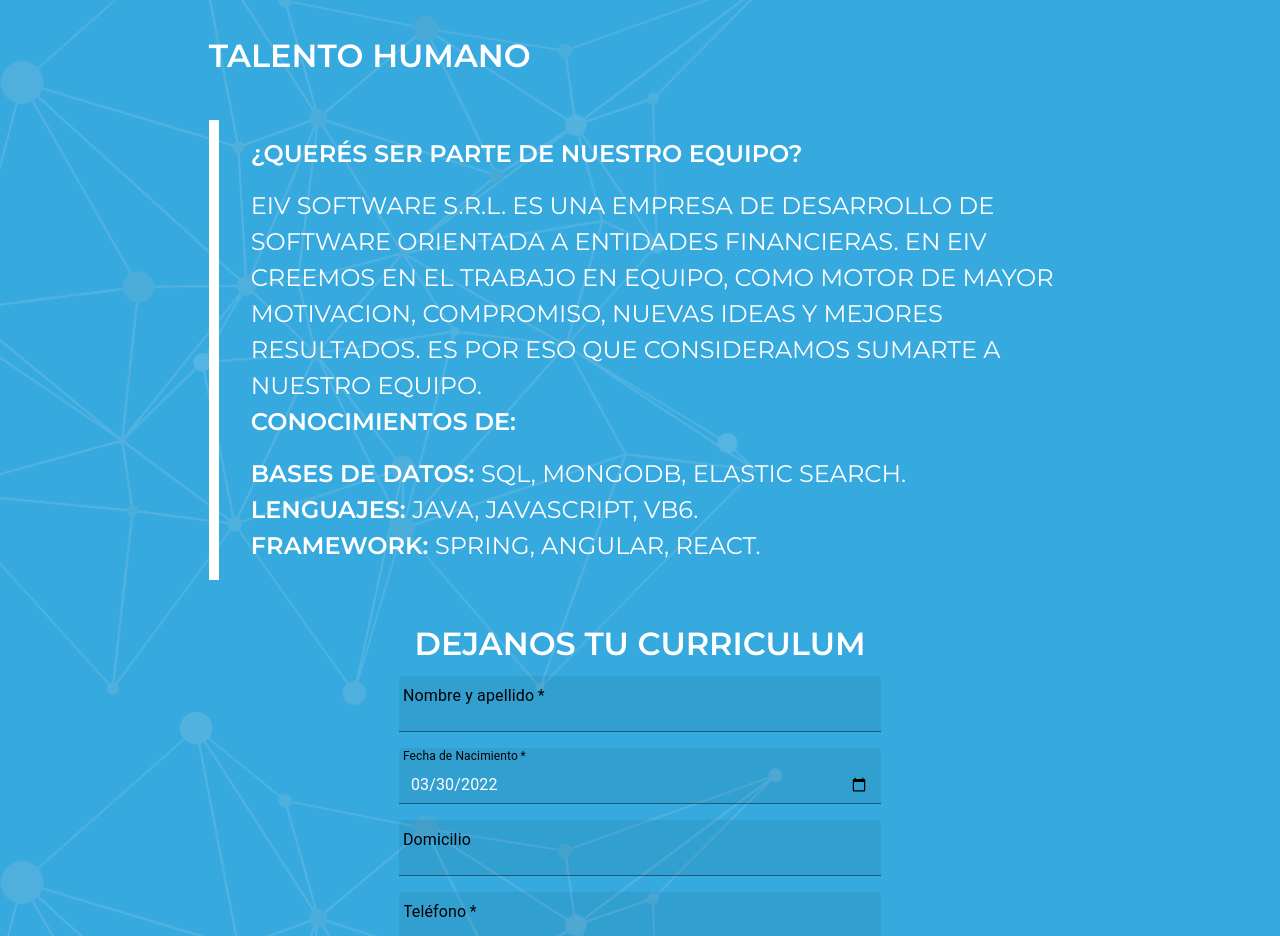
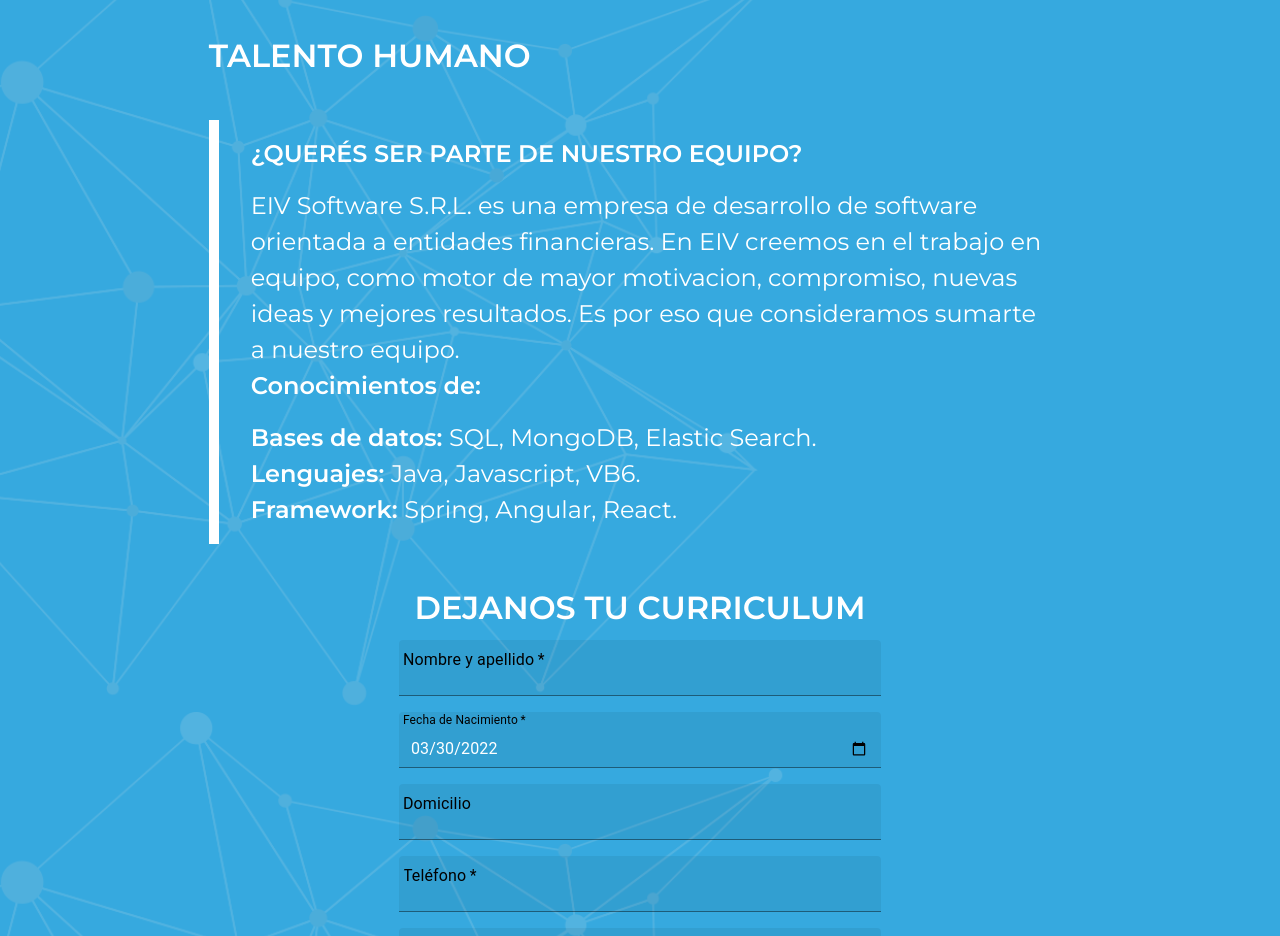
Before and after one commit to matimaini/EIV-WEB, a React (Create React App) app: page / in a window 1280 px wide. Shown: the part 5060-5996 px from the top of the page. Built offline with nearby package versions, Linux system fonts and the light colour scheme.

Commit message:
Pequeños arreglos de estilo,href y arrows en num

```diff
--- a/src/components/contacto/Contacto.js
+++ b/src/components/contacto/Contacto.js
@@ -17,7 +17,7 @@
         label: 'Nombre y apellido',
         required: true,
     },
-    empresa: {
+    empresas: {
         value: '',
         label: 'Empresa',
         required: true,
--- a/src/components/rrhh/Rrhh.js
+++ b/src/components/rrhh/Rrhh.js
@@ -59,13 +59,14 @@
                                     }}>
                                         <b>¿QUERÉS SER PARTE DE NUESTRO EQUIPO?</b>
                                         <p />
-                                        EIV SOFTWARE S.R.L. ES UNA EMPRESA DE DESARROLLO DE SOFTWARE ORIENTADA A ENTIDADES FINANCIERAS.
-                                        EN EIV CREEMOS EN EL TRABAJO EN EQUIPO, COMO MOTOR DE MAYOR MOTIVACION, COMPROMISO, NUEVAS IDEAS Y MEJORES RESULTADOS.
-                                        ES POR ESO QUE CONSIDERAMOS SUMARTE A NUESTRO EQUIPO.<br />
-                                        <p><b>CONOCIMIENTOS DE: </b></p>
-                                        <b>BASES DE DATOS: </b>SQL, MONGODB, ELASTIC SEARCH.<br />
-                                        <b>LENGUAJES: </b>JAVA, JAVASCRIPT, VB6.<br />
-                                        <b>FRAMEWORK: </b>SPRING, ANGULAR, REACT.<br />
+
+                                        EIV Software S.R.L. es una empresa de desarrollo de software orientada a entidades financieras.
+                                        En EIV creemos en el trabajo en equipo, como motor de mayor motivacion, compromiso, nuevas ideas y mejores resultados.
+                                        Es por eso que consideramos sumarte a nuestro equipo.<br />
+                                        <p><b>Conocimientos de: </b></p>
+                                        <b>Bases de datos: </b>SQL, MongoDB, Elastic Search.<br />
+                                        <b>Lenguajes: </b>Java, Javascript, VB6.<br />
+                                        <b>Framework: </b>Spring, Angular, React.<br />
 
                                     </Box>
                                 </Typography>
--- a/src/index.css
+++ b/src/index.css
@@ -1,12 +1,24 @@
 body {
   margin: 0;
-  font-family: -apple-system, BlinkMacSystemFont, 'Segoe UI', 'Roboto', 'Oxygen',
+  font-family: -apple-system, BlinkMacSystemFont,'Montserrat', 'Segoe UI', 'Roboto', 'Oxygen',
     'Ubuntu', 'Cantarell', 'Fira Sans', 'Droid Sans', 'Helvetica Neue',
     sans-serif;
   -webkit-font-smoothing: antialiased;
   -moz-osx-font-smoothing: grayscale;
 }
 
+/* CHROME */
+input::-webkit-outer-spin-button,
+input::-webkit-inner-spin-button {
+  -webkit-appearance: none;
+  margin: 0;
+}
+
+/* FIREFOX */
+input[type=number] {
+  -moz-appearance: textfield;
+}
+
 code {
   font-family: source-code-pro, Menlo, Monaco, Consolas, 'Courier New',
     monospace;
--- a/src/theme/theme.js
+++ b/src/theme/theme.js
@@ -6,6 +6,15 @@
         styleOverrides: {
           paper: {
             backgroundColor: '#FFFFFF'
+          }
+        }
+      },
+      MuiButton: {
+        styleOverrides: {
+          root :{
+              ":hover": {
+                color: '#01404F'
+            }
           }
         }
       },
```
